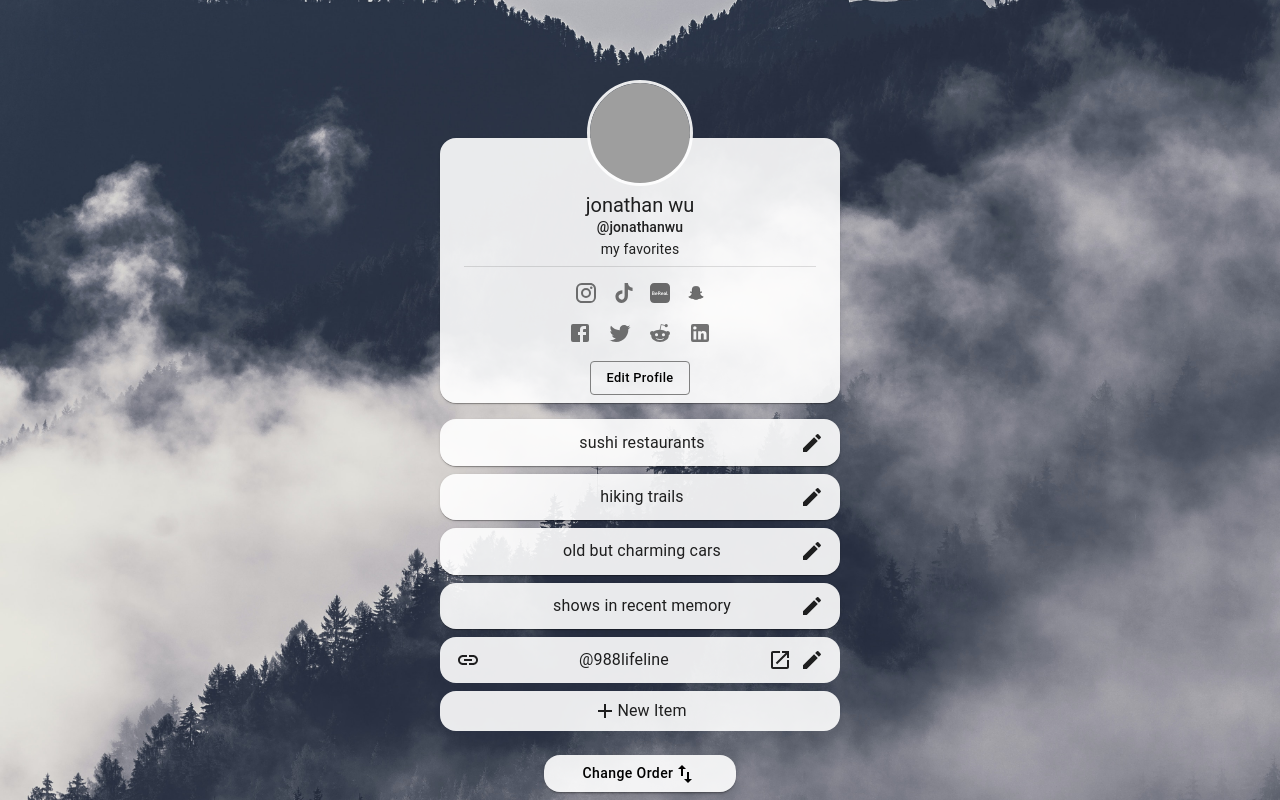
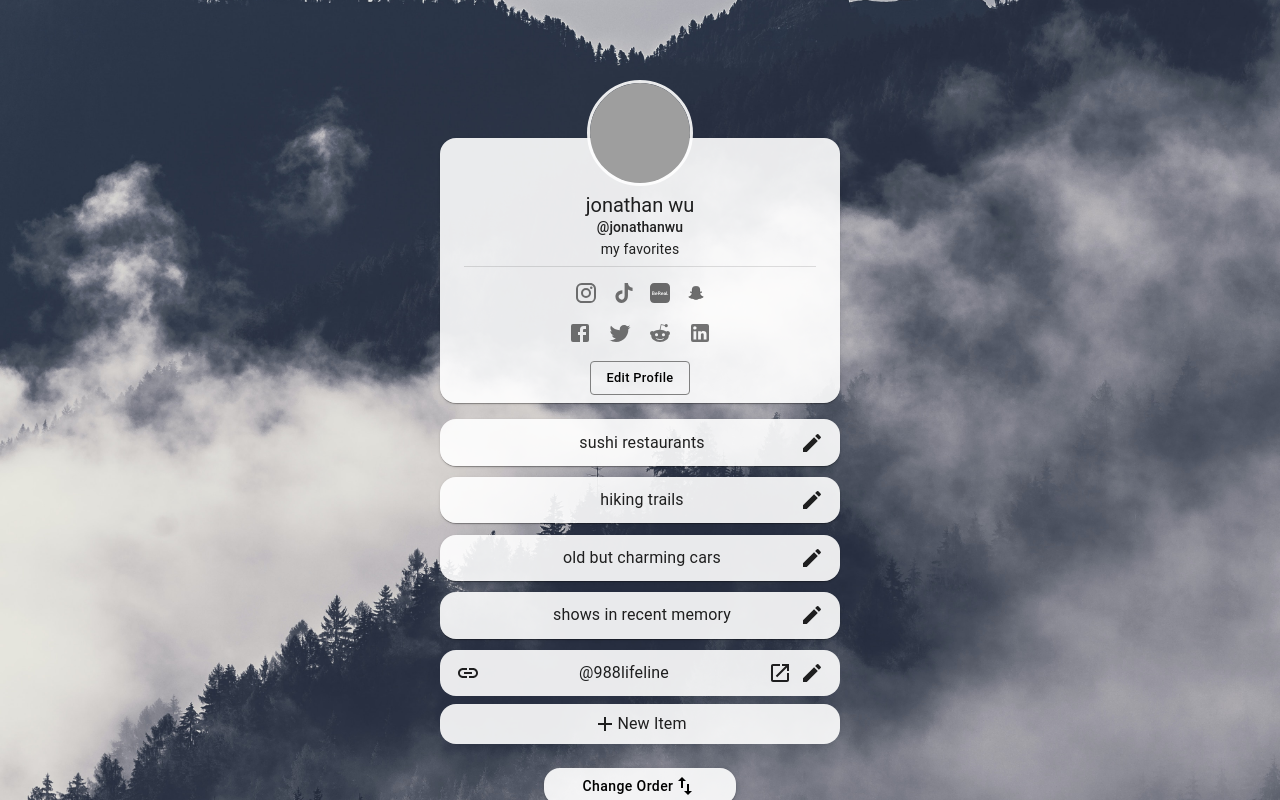
Before and after one commit to ChangYuJonathanWu/alcove, a Next.js app: page /239jsdfk9Q2jjsk_no_spotify in a window 1280 px wide. Shown: the top 800 px of the page. Built offline with nearby package versions, Linux system fonts and the light colour scheme; no server answers; grey boxes are pictures that could not be loaded; a web font is replaced by a local one.

Commit message:
increase spacing between items

```diff
--- a/components/items/ProfileItems.js
+++ b/components/items/ProfileItems.js
@@ -93,7 +93,7 @@ export default function ProfileItems({ user, editMode, triggerReload }) {
 
         return (
             <div key={itemId}  style={{ paddingLeft: '1rem', paddingRight: '1rem' }}>
-                <Paper sx={{ margin: '1rem', marginLeft: 'auto', marginRight: 'auto', marginTop: 0, marginBottom: '0.5rem', width: '100%', backgroundColor: PAPER_COLOR, maxWidth: MAX_WIDTH, borderRadius: '1rem' }}>
+                <Paper sx={{ margin: '1rem', marginLeft: 'auto', marginRight: 'auto', marginTop: 0, marginBottom: '0.7rem', width: '100%', backgroundColor: PAPER_COLOR, maxWidth: MAX_WIDTH, borderRadius: '1rem' }}>
                     <ListItemButton id={listButtonId} key={itemId}  disableRipple={true} onClick={() => { toggleSingleList(itemId) }}>
                         <Stack direction="row" justifyContent="space-between" style={{ width: "100%", paddingTop: '0.2rem', paddingBottom: '0.20rem', paddingLeft: '0.25rem'}} >
                             <Stack id={listButtonId} direction="row" justifyContent="space-between" style={{width: "100%"}}spacing={2}>
```
